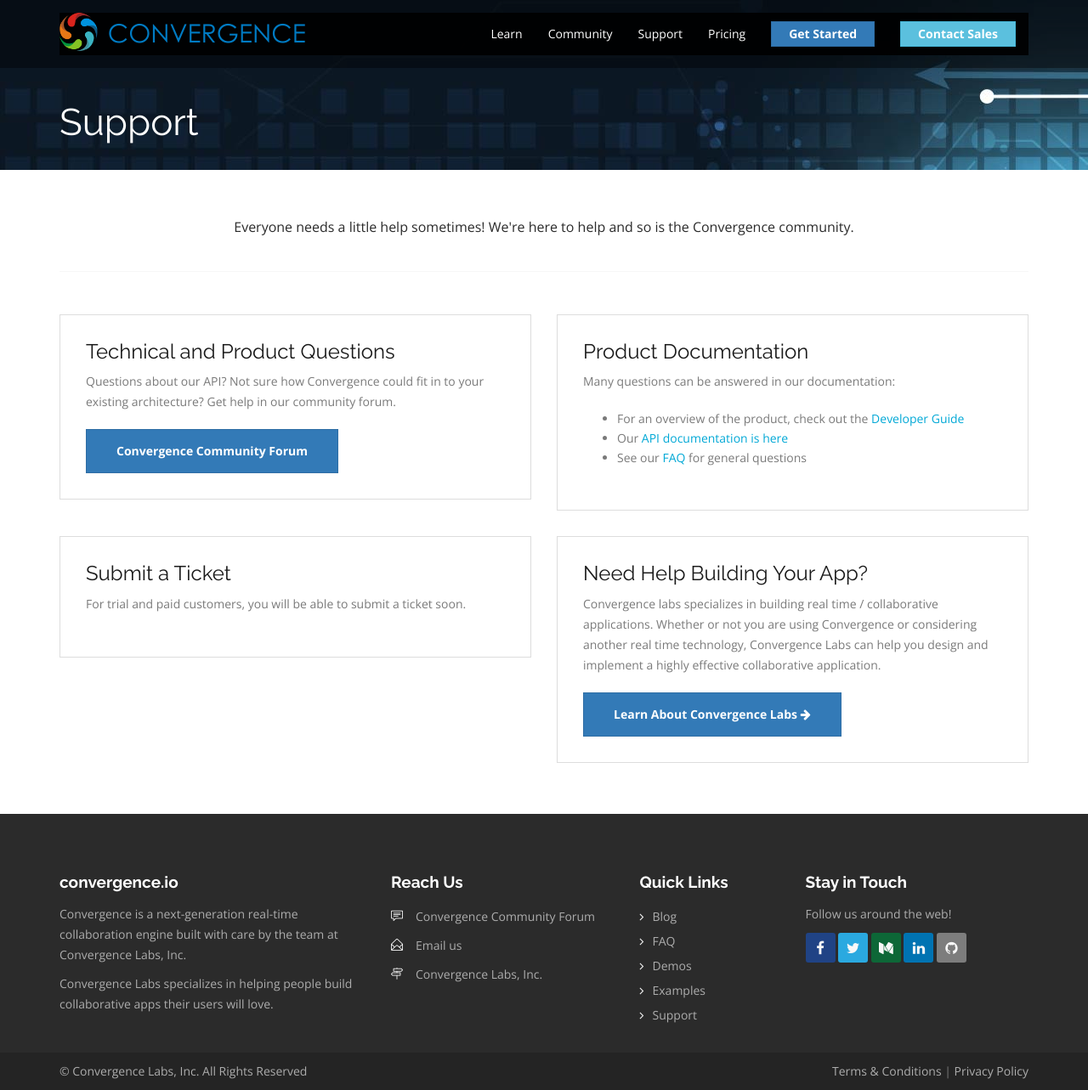
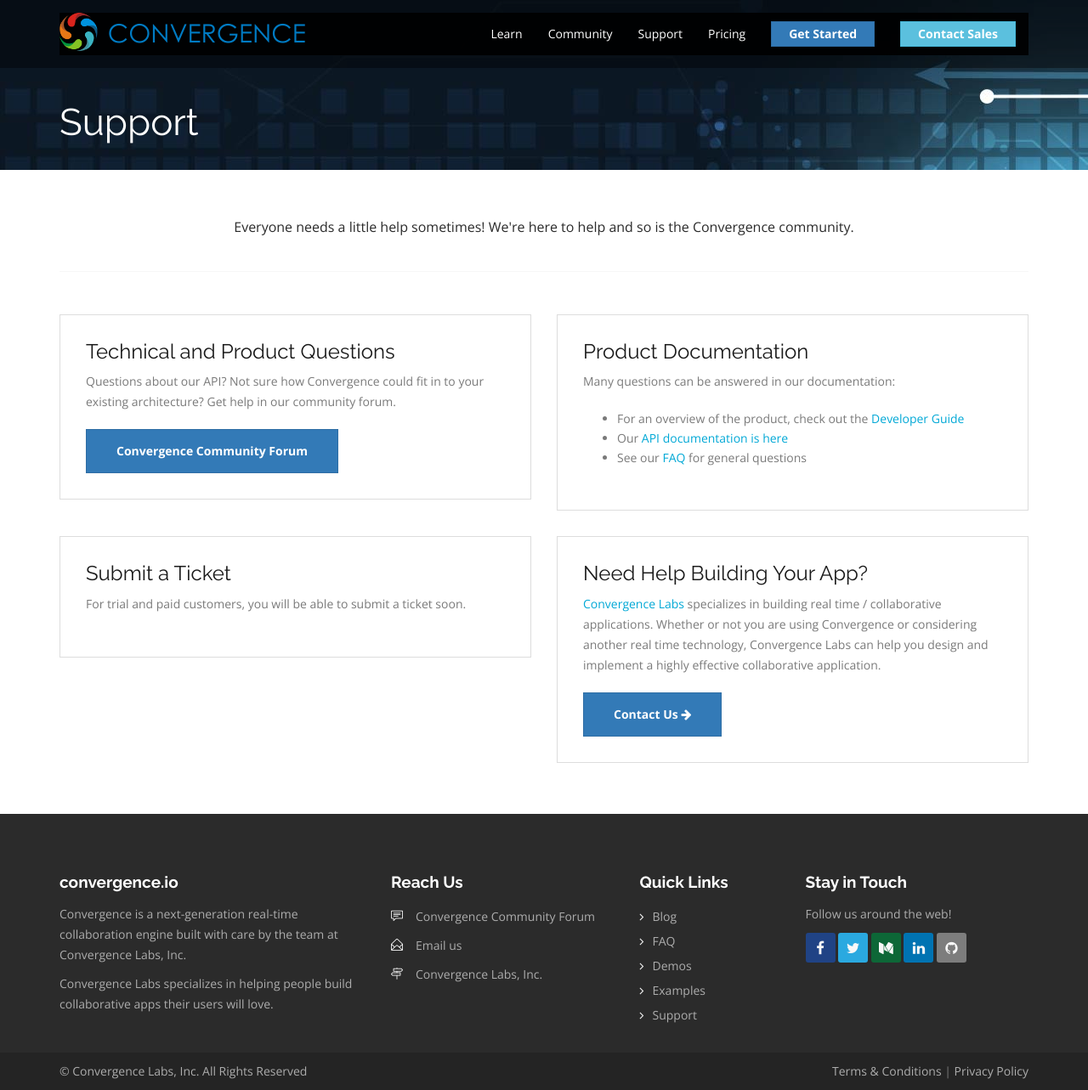
Before and after one commit to convergencelabs/convergence-io, a Jekyll site: the page built from pages/support.html, in a window 1280 px wide and 1283 px high. Shown: the whole window at 85% size. Built offline with Jekyll 4.4.1, drawn with Linux system fonts in a browser that asks for light colours.

Commit message:
Updated copy on support page

```diff
--- a/pages/support.html
+++ b/pages/support.html
@@ -46,8 +46,8 @@
       <div class="col-sm-6">
         <div class="support-type">
           <h3>Need Help Building Your App?</h3>
-          <p>Convergence labs specializes in building real time / collaborative applications. Whether or not you are using Convergence or considering another real time technology, Convergence Labs can help you design and implement a highly effective collaborative application.</p>
-          <a class="btn btn-primary" href="https://convergencelabs.com">Learn About Convergence Labs <i class="fa fa-arrow-right"></i></a>
+          <p><a href="https://convergencelabs.com">Convergence Labs</a> specializes in building real time / collaborative applications. Whether or not you are using Convergence or considering another real time technology, Convergence Labs can help you design and implement a highly effective collaborative application.</p>
+          <a class="btn btn-primary" href="https://convergencelabs.com/contact/">Contact Us <i class="fa fa-arrow-right"></i></a>
         </div>
       </div>
     </div>
```
